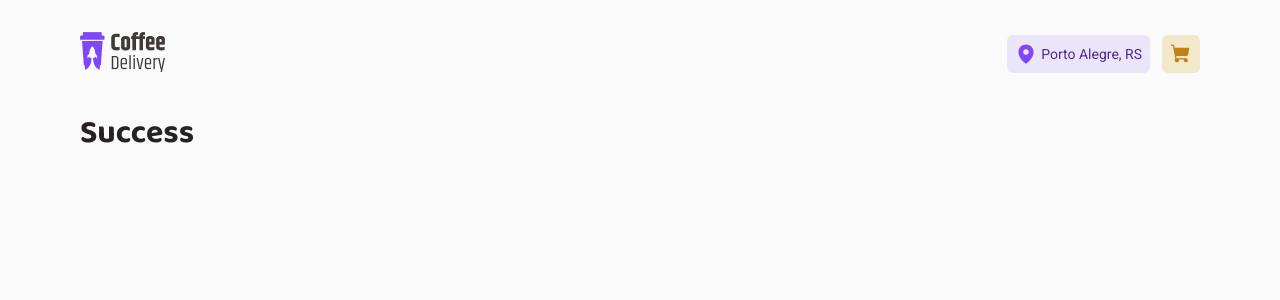
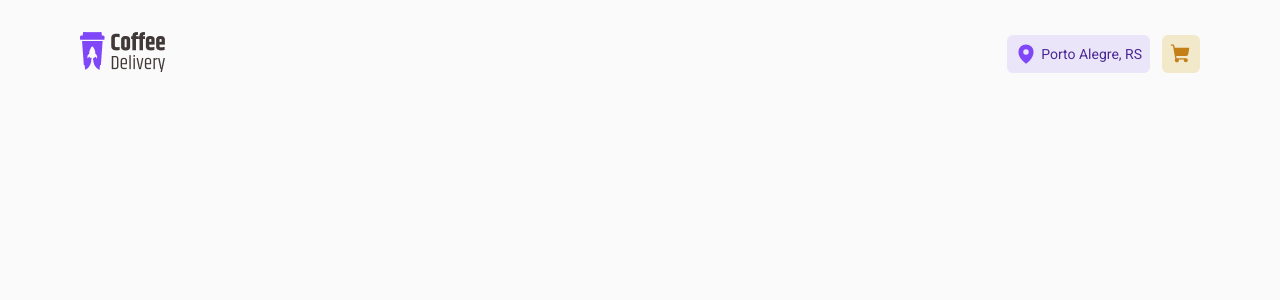
Before and after one commit to exodogurgel/coffee-delivery, a React (Vite) app: page /success in a window 1280 px wide. Shown: the top 300 px of the page. Built offline with nearby package versions, Linux system fonts and the light colour scheme.

Commit message:
make the header stick

```diff
--- a/src/components/Header/index.tsx
+++ b/src/components/Header/index.tsx
@@ -7,6 +7,7 @@ import logoImage from '../../assets/logo.png'
 export function Header() {
   return (
     <HeaderContainer>
+      <div>
         <NavLink to="/">
           <img src={logoImage} alt="" />
         </NavLink>
@@ -19,6 +20,7 @@ export function Header() {
             <ShoppingCart size={22} weight="fill" />
           </Cart>
         </div>
+      </div>
     </HeaderContainer>
   )
 }
--- a/src/components/Header/styles.ts
+++ b/src/components/Header/styles.ts
@@ -2,10 +2,21 @@ import { NavLink } from 'react-router-dom'
 import styled from 'styled-components'
 
 export const HeaderContainer = styled.header`
+  padding-block: 2rem;
+  position: fixed;
+  z-index: 999;
+  right: 0;
+  left: 0;
+  padding-left: calc(50% - 35rem);
+  padding-right: calc(50% - 35rem);
+  max-width: 100%;
+
+  background-color: ${(props) => props.theme['gray-100']};
+
+  div {
     display: flex;
     justify-content: space-between;
     align-items: center;
-  padding-block: 2rem;
 
     div {
       display: flex;
@@ -28,6 +39,7 @@ export const HeaderContainer = styled.header`
         }
       }
     }
+  }
 `
 
 export const Cart = styled(NavLink)`
--- a/src/pages/Error404/styles.ts
+++ b/src/pages/Error404/styles.ts
@@ -2,6 +2,7 @@ import styled from 'styled-components'
 
 export const Error404Container = styled.div`
   display: flex;
+  margin-top: 6.5rem;
 
   div:first-child {
     max-width: 35rem;
--- a/src/pages/Home/styles.ts
+++ b/src/pages/Home/styles.ts
@@ -3,6 +3,7 @@ import styled from 'styled-components'
 import backgroundImage from '../../assets/background.png'
 
 export const HomeContainer = styled.main`
+  margin-top: 6.5rem;
   padding-top: 5.875rem;
   display: flex;
   flex-direction: column;
--- a/src/styles/global.ts
+++ b/src/styles/global.ts
@@ -15,6 +15,8 @@ export const GlobalStyle = createGlobalStyle`
   body {
     background-color: ${(props) => props.theme['gray-100']};
     color: ${(props) => props.theme['gray-900']};
+    -webkit-font-smoothing: antialiased;
+    overflow: overlay;
   }
 
   body, input, textarea, button {
```
Lines whose indentation alone changed are shown as unchanged.
